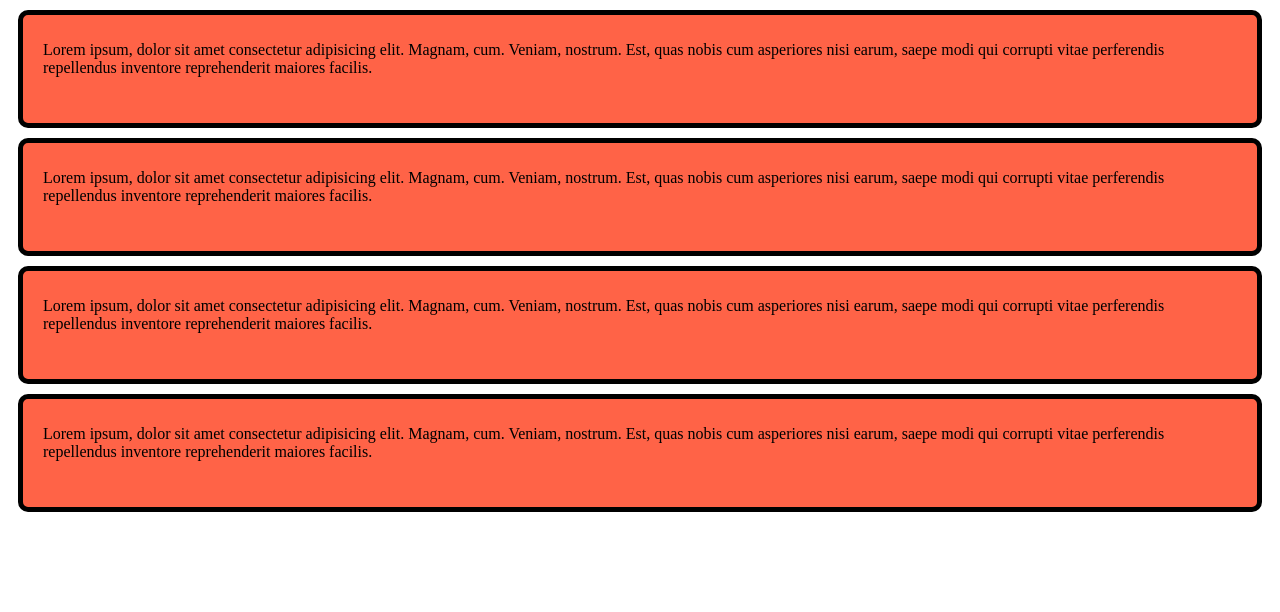
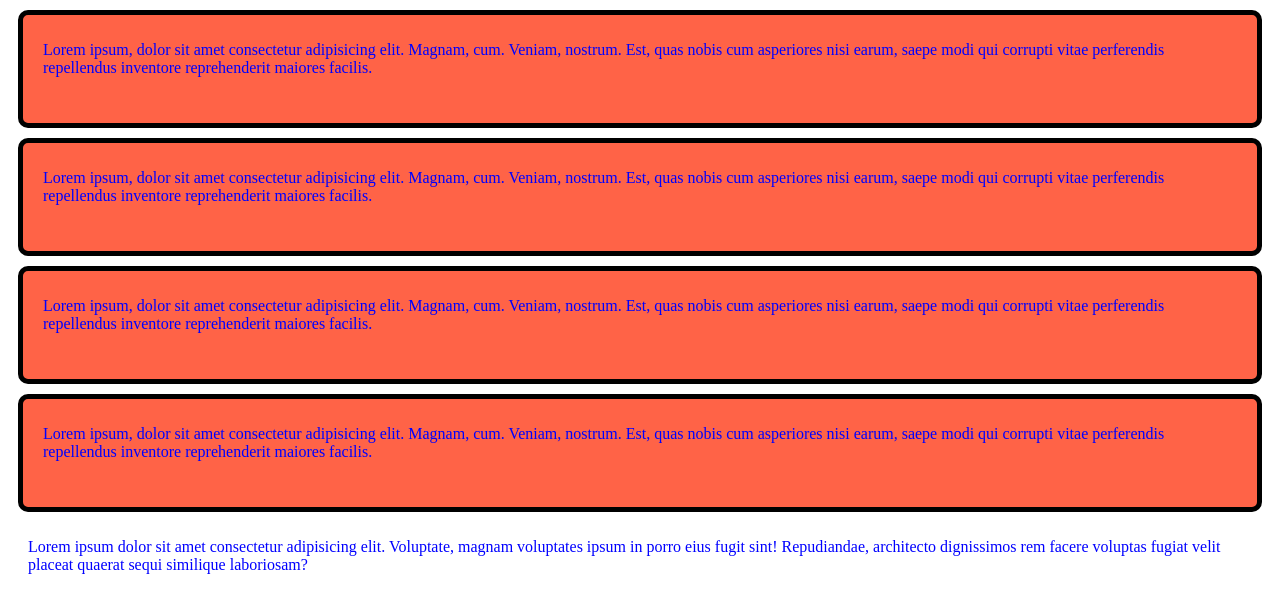
Before and after one commit to asifkhan2000-code/my-simple-website, a plain HTML site: page index.html in a window 1280 px wide. Drawn offline with Linux system fonts and the light colour scheme.

Commit message:
added color to the text

```diff
--- a/index.html
+++ b/index.html
@@ -11,5 +11,6 @@
     <div><p>Lorem ipsum, dolor sit amet consectetur adipisicing elit. Magnam, cum. Veniam, nostrum. Est, quas nobis cum asperiores nisi earum, saepe modi qui corrupti vitae perferendis repellendus inventore reprehenderit maiores facilis.</p></div>
     <div><p>Lorem ipsum, dolor sit amet consectetur adipisicing elit. Magnam, cum. Veniam, nostrum. Est, quas nobis cum asperiores nisi earum, saepe modi qui corrupti vitae perferendis repellendus inventore reprehenderit maiores facilis.</p></div>
     <div><p>Lorem ipsum, dolor sit amet consectetur adipisicing elit. Magnam, cum. Veniam, nostrum. Est, quas nobis cum asperiores nisi earum, saepe modi qui corrupti vitae perferendis repellendus inventore reprehenderit maiores facilis.</p></div>
+    <p>Lorem ipsum dolor sit amet consectetur adipisicing elit. Voluptate, magnam voluptates ipsum in porro eius fugit sint! Repudiandae, architecto dignissimos rem facere voluptas fugiat velit placeat quaerat sequi similique laboriosam?</p>
 </body>
 </html>
--- a/styles/style.css
+++ b/styles/style.css
@@ -6,4 +6,5 @@ div{
 }
 p{
     padding: 10px 20px 30px;
+    color: blue;
 }
```
